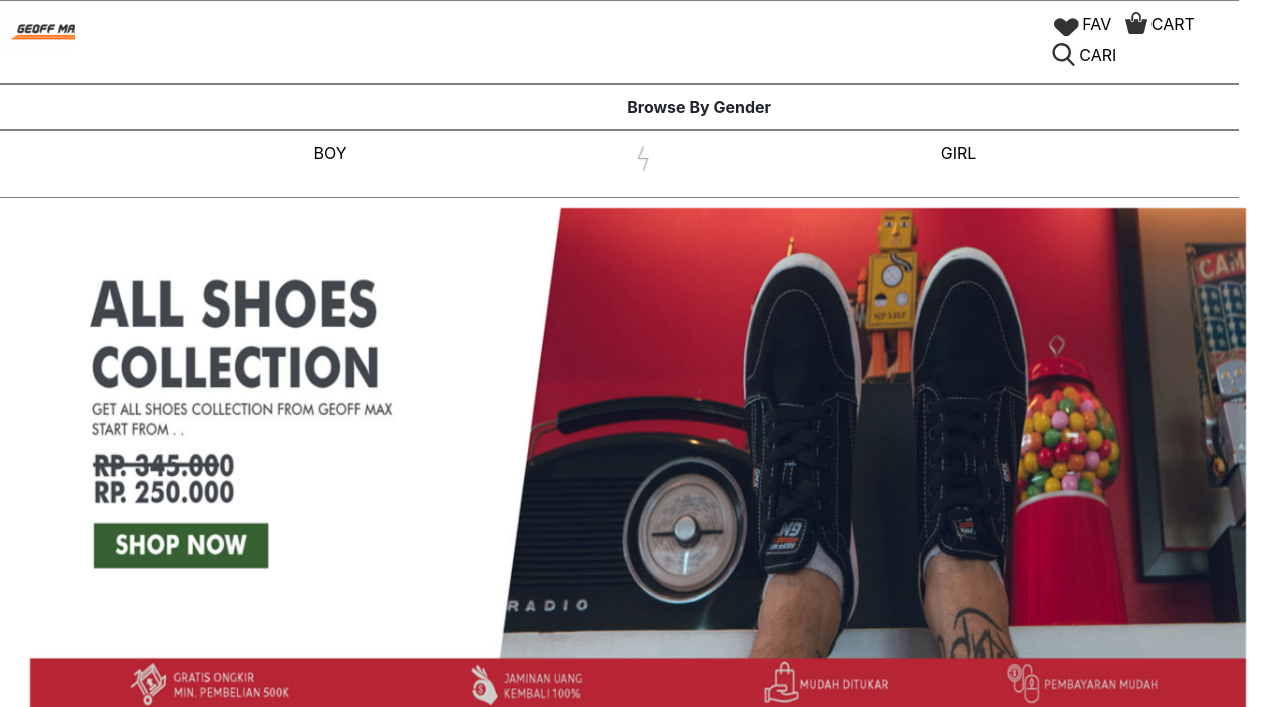
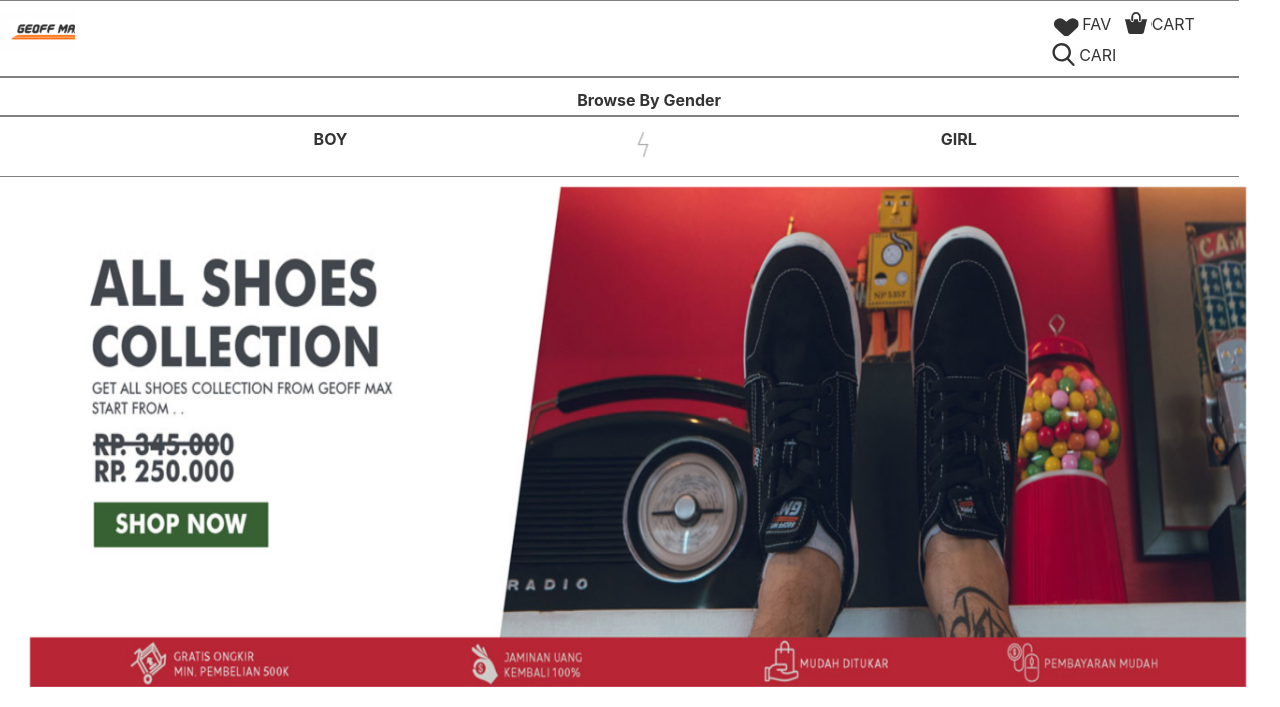
Before and after one commit to salmalfarisi/tu83s_w38pr0_k1p_8, a CodeIgniter app: page /tubes/index.php/geoffmax/index in a window 1280 px wide. Shown: the top 707 px of the page. Run offline with CodeIgniter, Linux system fonts and the light colour scheme; some libraries are stand-ins or nearby versions.

Commit message:
Update header.php

```diff
--- a/application/views/template/header.php
+++ b/application/views/template/header.php
@@ -9,9 +9,6 @@ defined('BASEPATH') OR exit('No direct script access allowed');
 	<script src="<?php echo base_url('assets/js/ajaxgoogle/jquery-3.4.0.min.js') ?>"></script>
 	<script src="<?php echo base_url('assets/js/ajaxgoogle/popper.min.js') ?>"></script>
 	<script src="<?php echo base_url('assets/js/ajaxgoogle/bootstrap.min.js') ?>"></script>
-  <!-- <script src="https://ajax.googleapis.com/ajax/libs/jquery/3.3.1/jquery.min.js"></script>
-  <script src="https://cdnjs.cloudflare.com/ajax/libs/popper.js/1.14.7/umd/popper.min.js"></script>
-  <script src="https://maxcdn.bootstrapcdn.com/bootstrap/4.3.1/js/bootstrap.min.js"></script> -->
   <style type="text/css">
   	.img-crs{
   		width: 95px;
@@ -38,7 +35,7 @@ defined('BASEPATH') OR exit('No direct script access allowed');
   		border-style: solid;
   		border-width: 0.1px 0px 0.1px 0px;
   		border-color: grey;
-  		padding: 10px 0px 10px 0px;
+  		padding: 10px 0px 3px 0px;
   		width: 98%;
   	}
 	.carousel2{
@@ -92,6 +89,31 @@ defined('BASEPATH') OR exit('No direct script access allowed');
 		height: auto;
 		margin-top :10px
 	}
+
+	.carousel-indicators li {
+  		width: 15px;
+  		height: 15px;
+  		border-radius: 100%;
+
+  		margin: 5px;
+
+    	cursor: pointer;
+    	border: none;
+    	background-color: grey;
+
+	}
+
+	.carousel-indicators .active {
+    width: 15px;
+  	height: 15px;
+  	border-radius: 100%;
+    background-color: #FF6600;
+}
+
+	.carabeli{
+		left: -40px;
+	}
+
 	.link{
 		color : black;
 
@@ -114,14 +136,17 @@ defined('BASEPATH') OR exit('No direct script access allowed');
 
 	.hurufproduk
 	{
-		color : black;
+		color : #333333;
 
 	}
 
 	.white{
 		color: white;
 	}
-
+	.linkss:hover{
+		color: #FF6600;
+		text-decoration: none
+	}
   </style>
 	<title><?php echo $this->session->userdata('Judul Halaman');?></title>
 </head>
@@ -139,16 +164,16 @@ defined('BASEPATH') OR exit('No direct script access allowed');
 			</div>
 		</div>
 		<div class="header-icons col-2 offset-9">
-                <a href="/search?idsrch=0&amp;prodkat=0&amp;ref=&amp;fav=1&amp;brnd=0&amp;txtcr=" class="link fav"><img src="<?php echo base_url('assets/contoh home/pic/fav.png')?>">FAV</a>
-                <a href="#" class=" link cart active"><img src="<?php echo base_url('assets/contoh home/pic/cart.png')?>">CART </a>
-                <a href="#" class="link cari"><img src="<?php echo base_url('assets/contoh home/pic/cari.png')?>">CARI</a>
+                <a href="/search?idsrch=0&amp;prodkat=0&amp;ref=&amp;fav=1&amp;brnd=0&amp;txtcr=" class="link fav hurufproduk linkss"><img src="<?php echo base_url('assets/contoh home/pic/fav.png')?>">FAV</a>
+                <a href="#" class="link cari hurufproduk linkss"><img src="<?php echo base_url('assets/contoh home/pic/cart.png')?>">CART</a>
+                <a href="#" class="link cari hurufproduk linkss"><img src="<?php echo base_url('assets/contoh home/pic/cari.png')?>">CARI</a>
         </div>
 	</div>
 	<div class="row headers">
-		<div class="col-2 offset-6 a1"><b>Browse By Gender</b></div>
+		<div class="col-2 offset-6 a1 hurufproduk" style="left: -50px"><b>Browse By Gender</b></div>
 	</div>
 	<div class="row headers">
-		<div class="col-1 offset-3"><a class="hurufproduk " href="<?php echo base_url('testing2/produkcowok');?>">BOY</a></div>
+		<div class="col-1 offset-3"><a class="hurufproduk linkss " href="<?php echo base_url('testing2/produkcowok');?>"><b>BOY</b></a></div>
 		<div class="col-1 offset-2"><img src="<?php echo base_url('assets/contoh home/pic/mid.png')?>" style="height: 80%"></div>
-		<div class="col-1 offset-2"><a class="hurufproduk " href="<?php echo base_url('testing2/produkcewek');?>">GIRL</a></div>
+		<div class="col-1 offset-2"><a class="hurufproduk linkss" href="<?php echo base_url('testing2/produkcewek');?>"><b>GIRL</b></a></div>
 	</div>
```
